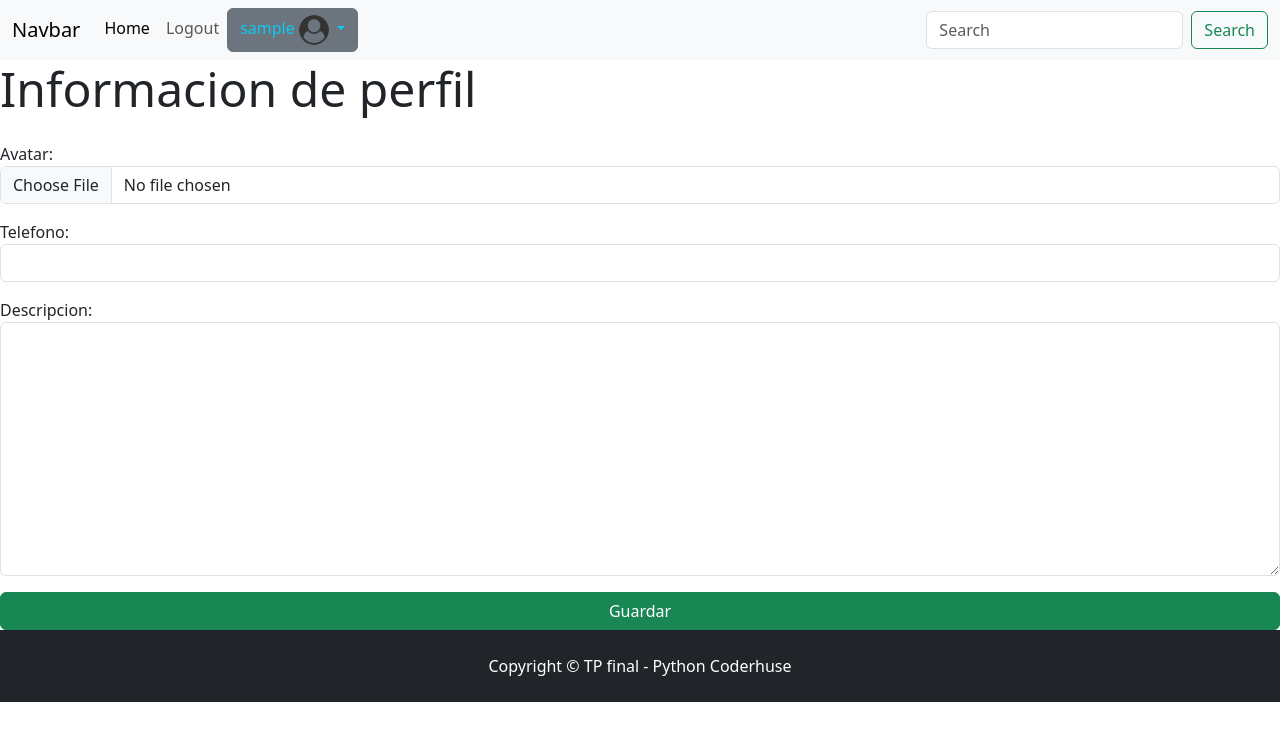
After one commit to NeQuispe/proyecto-final, a Django app: page /users/perfil/create/ in a window 1280 px wide. The commit adds this page. Shown: the top 741 px of the page. Run offline with Django 4.2, Linux system fonts and the light colour scheme; the visitor is signed in with stand-in values (Sample User, id 1); parts of the project's set-up code (start-up, migrations or seed data) failed here and were passed over.

Commit message:
Se agrega CRUD de perfil de usuario

```diff
--- a/project/apps/users/forms.py
+++ b/project/apps/users/forms.py
@@ -1,6 +1,7 @@
 from django import forms
 from django.contrib.auth.forms import UserCreationForm, AuthenticationForm
 from django.contrib.auth.models import User
+from .models import Perfil
 
 
 class CustomUserCreationForm(UserCreationForm):
@@ -24,3 +25,13 @@ class CustomUserCreationForm(UserCreationForm):
         }
 
 """
+
+class PerfilForm(forms.ModelForm):
+    class Meta:
+        model = Perfil
+        fields = ['avatar','telefono', 'descripcion']
+        widgets = {
+            'avatar': forms.FileInput(attrs={'class': 'form-control'}),
+            'telefono': forms.NumberInput(attrs={"class": "form-control"}),
+            'descripcion': forms.Textarea(attrs={'class': 'form-control'}),
+        }
--- a/project/apps/users/urls.py
+++ b/project/apps/users/urls.py
@@ -6,4 +6,8 @@ urlpatterns = [
     path("login/", LoginView.as_view(template_name="users/login.html"), name="login"),
     path("logout/", LogoutView.as_view(template_name="users/logout.html"), name="logout"),
     path("register/", views.register, name="register"),
+    path("perfil/detail/<int:pk>", views.PerfilDetail.as_view(), name="perfil_detail"),
+    path("perfil/create/", views.PerfilCreate.as_view(), name="perfil_create"),
+    path("perfil/update/<int:pk>", views.PerfilUpdate.as_view(), name="perfil_update"),
+    path("perfil/delete/<int:pk>", views.PerfilDelete.as_view(), name="perfil_delete"),
 ]
--- a/project/apps/users/views.py
+++ b/project/apps/users/views.py
@@ -1,6 +1,11 @@
+from django.http import HttpRequest, HttpResponse
 from django.shortcuts import render, redirect
-from django.http import HttpRequest, HttpResponse
 from . import forms
+from django.contrib.auth.mixins import LoginRequiredMixin
+from django.views.generic.edit import CreateView, DeleteView, UpdateView
+from django.views.generic import DetailView
+from django.urls import reverse_lazy
+from .models import Perfil
 from django.contrib import messages
 
 # Create your views here.
@@ -22,3 +27,32 @@ def register(request: HttpRequest) -> HttpResponse:
         else:
             form = forms.CustomUserCreationForm()
     return render(request, "users/register.html", {"form": form})
+
+class PerfilDetail(LoginRequiredMixin, DetailView):
+    model = Perfil
+
+class PerfilCreate(LoginRequiredMixin, CreateView):
+    model = Perfil
+    form_class = forms.PerfilForm
+    success_url = reverse_lazy('home:index')
+
+    def form_valid(self, form):
+        form.instance.usuario = self.request.user
+        messages.success(self.request, "Informacion de perfil guardada correctamente.", extra_tags="alert alert-success")
+        return super().form_valid(form)
+class PerfilUpdate(LoginRequiredMixin, UpdateView):
+    model= Perfil
+    form_class = forms.PerfilForm
+    success_url = reverse_lazy('home:index')
+
+    def form_valid(self, form):
+        messages.success(self.request, "Informacion de perfil actualizada correctamente.", extra_tags="alert alert-success")
+        return super().form_valid(form)
+
+class PerfilDelete(LoginRequiredMixin, DeleteView):
+    model= Perfil
+    success_url = reverse_lazy("home:index")
+
+    def get_success_url(self):
+            messages.success(self.request, "Informacion de perfil eliminada correctamente.", extra_tags="alert alert-danger")
+            return super().get_success_url()
--- a/project/config/settings.py
+++ b/project/config/settings.py
@@ -126,12 +126,17 @@ USE_TZ = True
 # https://docs.djangoproject.com/en/4.2/howto/static-files/
 
 STATIC_URL = 'static/'
+STATICFILES_DIRS = [BASE_DIR / "static"]
 
 # Default primary key field type
 # https://docs.djangoproject.com/en/4.2/ref/settings/#default-auto-field
 
 DEFAULT_AUTO_FIELD = 'django.db.models.BigAutoField'
 
+#! Media
+MEDIA_ROOT = BASE_DIR / "media"
+MEDIA_URL = "/media/"
+
 #! Login
 LOGIN_URL = reverse_lazy("home:login")
 LOGIN_REDIRECT_URL = reverse_lazy("home:index")
--- a/project/config/urls.py
+++ b/project/config/urls.py
@@ -16,9 +16,14 @@ Including another URLconf
 """
 from django.contrib import admin
 from django.urls import path, include
+from django.conf import settings
+from django.conf.urls.static import static
 
 urlpatterns = [
     path('admin/', admin.site.urls),
     path("", include(("home.urls", "home"))),
     path("users/", include(("users.urls", "users"))),
 ]
+#! Valido en entorno de desarrollo: DEBUG= True
+if settings.DEBUG:
+    urlpatterns += static(settings.MEDIA_URL, document_root=settings.MEDIA_ROOT)
--- a/project/templates/navbar.html
+++ b/project/templates/navbar.html
@@ -1,3 +1,5 @@
+{% load static %}
+
 <nav class="navbar navbar-expand-lg bg-body-tertiary">
     <div class="container-fluid">
       <a class="navbar-brand" href="#">Navbar</a>
@@ -26,20 +28,29 @@
 
 
 
-          <li class="nav-item dropdown">
-            <a class="nav-link dropdown-toggle" href="#" role="button" data-bs-toggle="dropdown" aria-expanded="false">
+          <li class="dropdown">
+            <button class="btn btn-secondary dropdown-toggle text-info" type="button" id="dropdownMenuButton2" data-bs-toggle="dropdown" aria-expanded="false">
                 {{ user.username }}
-            </a>
-            <ul class="dropdown-menu">
-              <li><a class="dropdown-item" href="#">Action</a></li>
-              <li><a class="dropdown-item" href="#">Another action</a></li>
-              <li><hr class="dropdown-divider"></li>
-              <li><a class="dropdown-item" href="#">Something else here</a></li>
+                {% if user.perfil.avatar %}
+                    <img src="{{ user.perfil.avatar.url }}" alt="Avatar" style="height: 30px; width: 30px; border-radius: 50%; object-fit: cover">
+                {% else %}
+                    <img src="{% static 'img/users/users.png' %}" alt="avatar" style="height: 30px; width: 30px; border-radius: 50%; object-fit: cover">
+                {% endif %}
+            </button>
+
+            <ul class="dropdown-menu dropdown-menu-dark" aria-labelledby="dropdownMenuButton2">
+
+                {% if not user.perfil %}
+                    <li><a class="dropdown-item" href="{% url 'users:perfil_create' %}">Cargar perfil</a></li>
+                {% else %}
+                    <li><a class="dropdown-item" href="{% url 'users:perfil_detail' user.perfil.pk %}">Ver Perfil</a></li>
+                    <li><a class="dropdown-item" href="{% url 'users:perfil_update' user.perfil.pk %}">Actualizar Perfil</a></li>
+                    <li><a class="dropdown-item" href="{% url 'users:perfil_delete' user.perfil.pk %}">Eliminar Perfil</a></li>
+                {% endif %}
+                <li><hr class="dropdown-divider"></li>
+                <li><a class="dropdown-item" href="{% url 'users:logout' %}">Logout</a></li>
             </ul>
-          </li>
-          <li class="nav-item">
-            <a class="nav-link disabled" aria-disabled="true">Disabled</a>
-          </li>
+           </li>
         </ul>
         <form class="d-flex" role="search">
           <input class="form-control me-2" type="search" placeholder="Search" aria-label="Search">
--- /dev/null
+++ b/project/templates/users/perfil_form.html
@@ -0,0 +1,14 @@
+{% extends "layout.html" %}
+
+{% block content %}
+
+    <h2 class="display-5 mb-4">Informacion de perfil</h2>
+
+    <form method="post" enctype="multipart/form-data">
+        {% csrf_token %}
+        {{ form.as_p }}
+        <div class="d-grid gap-3">
+            <button type="submi" class="btn btn-success">Guardar</button>
+        </div>
+    </form>
+{% endblock content %}
```
Also changed, not shown: project/templates/home/index.html (+9 -3 lines), project/templates/users/perfil_confirm_delete.html (added, +13 -0 lines), project/templates/users/perfil_detail.html (added, +16 -0 lines), project/avatars/whatsapp.png (added), project/static/img/users/users.png (added).
